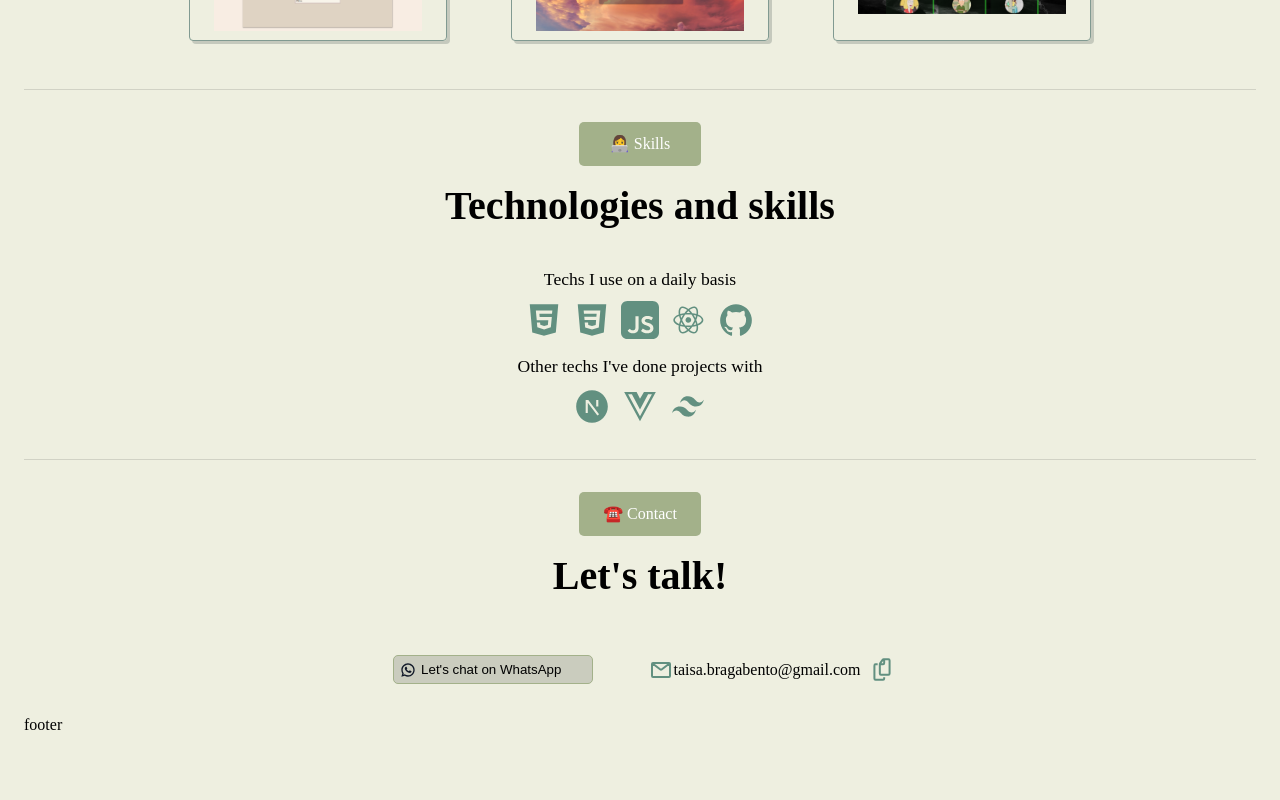
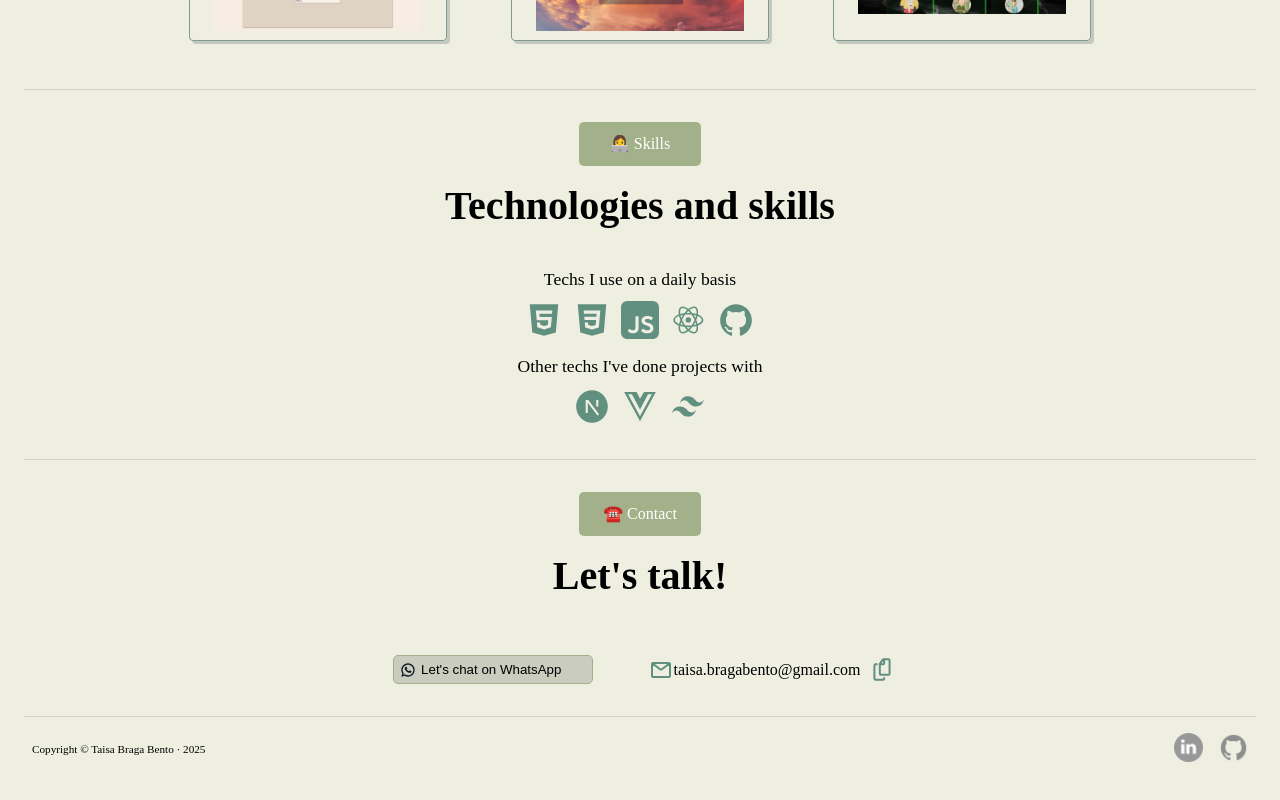
Before and after one commit to TaisaBraga/portfolio, a React (Vite) app: page / in a window 1280 px wide. Shown: the part 1963-2763 px from the top of the page. Before the commit the page ends 2721 px from the top, so only its background shows below. Built offline with nearby package versions, Linux system fonts and the light colour scheme.

Commit message:
create footer

```diff
--- /dev/null
+++ b/src/components/Organisms/6.Footer/FooterPage.css
@@ -0,0 +1,22 @@
+#Footer{
+    align-items: center;
+    display: flex;
+    justify-content: space-between;
+    padding: 0.5em;
+}
+
+#Footer>p{
+    font-size: 0.7em;
+}
+
+#Footer>div>a>img{
+    height: 1.8em;
+    width: 1.8em;
+}
+
+.iconButtons{
+    display: flex;
+    cursor: pointer;
+    margin: 0.5em 0;
+    gap: 1em;
+}
--- /dev/null
+++ b/src/components/Organisms/6.Footer/FooterPage.tsx
@@ -0,0 +1,21 @@
+import "./FooterPage.css";
+import linkedIn from "../../../assets/linkedin-icon.png";
+import github from "../../../assets/github-icon.png";
+
+function FooterPage() {
+  return (
+    <div id="Footer">
+      <p>Copyright © Taisa Braga Bento · 2025</p>
+      <div className="iconButtons">
+        <a href="https://www.linkedin.com/in/taisabraga/" target="_blank">
+          <img src={linkedIn} alt="linkedIn-icon" />
+        </a>
+        <a href="https://github.com/TaisaBraga" target="_blank">
+          <img src={github} alt="github-icon" />
+        </a>
+      </div>
+    </div>
+  );
+}
+
+export default FooterPage;
--- a/src/components/Page/principalPage.tsx
+++ b/src/components/Page/principalPage.tsx
@@ -5,6 +5,7 @@ import Projects from "../Templates/Projects";
 import Aboutme from "../Templates/Aboutme";
 import Skills from "../Templates/Skills";
 import Contact from "../Templates/Contact";
+import Footer from "../Templates/Footer";
 
 export const PrincipalPage = () => {
   return (
@@ -19,7 +20,8 @@ export const PrincipalPage = () => {
       <Skills />
       <Divider />
       <Contact />
-      <div>footer</div>
+      <Divider />
+      <Footer />
     </div>
   );
 };
--- /dev/null
+++ b/src/components/Templates/Footer.tsx
@@ -0,0 +1,11 @@
+import FooterPage from "../Organisms/6.Footer/FooterPage";
+
+function Footer() {
+  return (
+    <>
+      <FooterPage />
+    </>
+  );
+}
+
+export default Footer;
```
